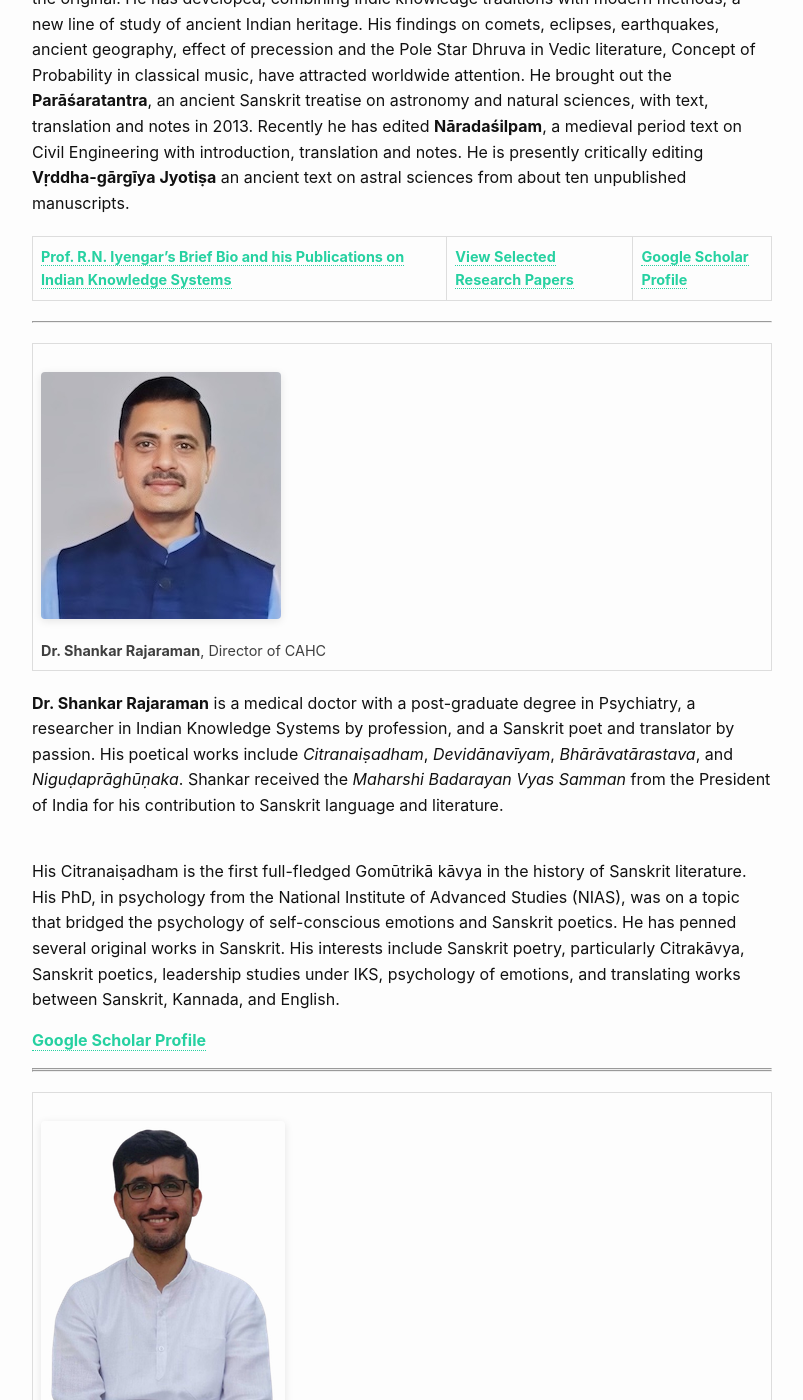
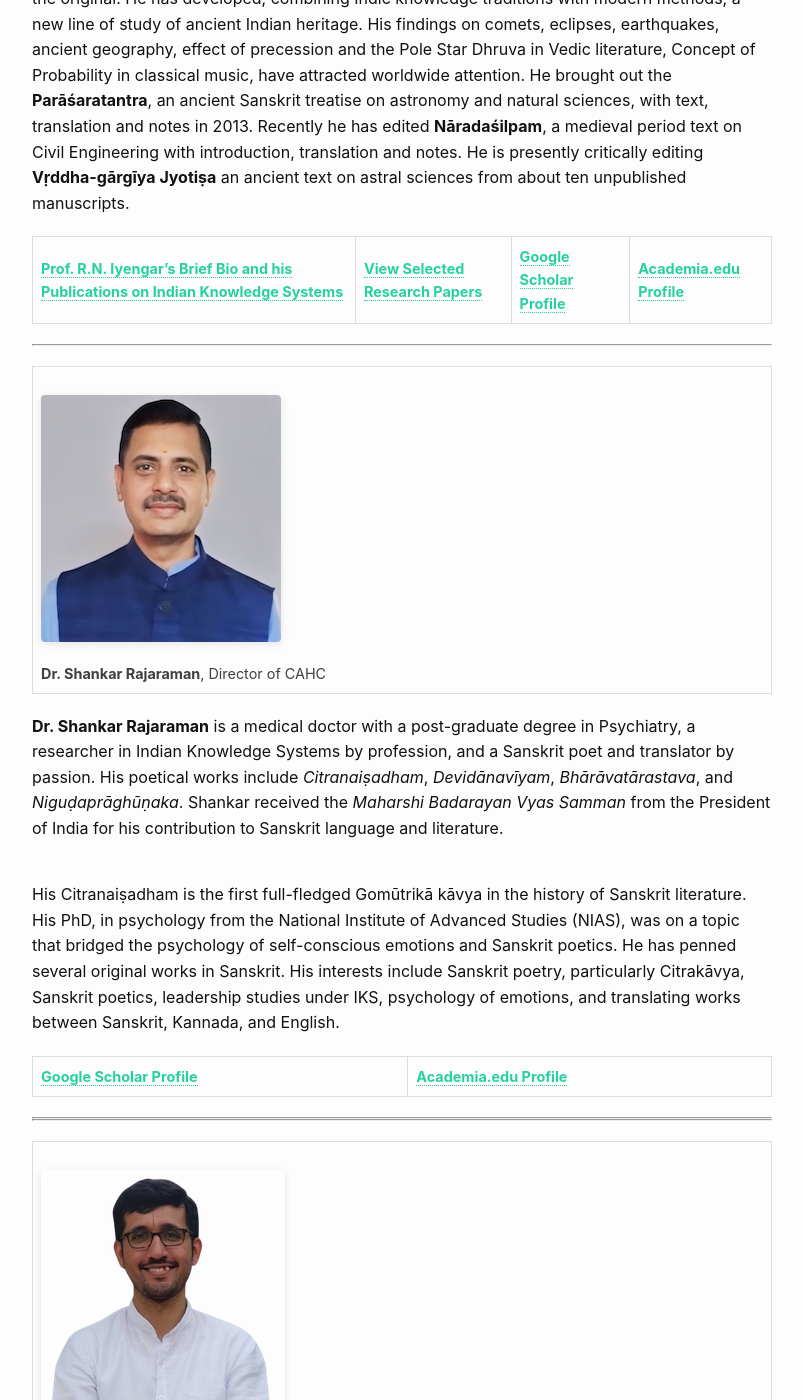
Before and after one commit to cahcblr/cahcblr.github.io, a Jekyll site: the page built from p72_rni.md, in a window 1280 px wide and 1400 px high, scrolled down 1079 px. Shown: the whole window, without its empty margins (238-1041 px from the left). Built offline with Jekyll 4.4.1, drawn with Linux system fonts in a browser that asks for light colours; some of the changed text lies outside the part shown.

Commit message:
docs: Update Jain University URL and add Academia.edu profiles for several members.

```diff
--- a/p72_rni.md
+++ b/p72_rni.md
@@ -7,14 +7,14 @@ permalink: /people/
 |:-:|------------|
 | ![RNI](../assets/rni.jpg)<br>**Professor&nbsp;Rangachar&nbsp;Narayana&nbsp;Iyengar**,<br> Distinguished Professor and Mentor of CAHC |
 
-Prof RNI is the Director  of the Center for Ancient History and Culture (CAHC) at the [Jain University](https://en.wikipedia.org/wiki/Jain_University) since 2012 and is actively working on research in the areas of Indian Knowledge Systems including the History of Science in India.
+Prof RNI is the Director  of the Center for Ancient History and Culture (CAHC) at the [Jain University](https://www.jainuniversity.ac.in/) since 2012 and is actively working on research in the areas of Indian Knowledge Systems including the History of Science in India.
 
 Professor R. N. Iyengar B.E., M.Sc(Eng).,Ph.D., (b. 1943) is renowned for his contributions to Earthquake Engineering, Random Vibrations, Mathematical Modeling, Structural Dynamics and Nonlinear Systems. As faculty at the Indian Institute of Science from 1969 till his retirement in 2005 as KSIDC Chair Professor in Civil Engineering, Iyengar has published 200 technical papers, reports, general articles and books. He is **Fellow of the Indian National Academy of Engineering, Indian Academy of Science, National Academy of Science** and the Alexander von Humboldt Foundation, Germany. He held the Distinguished Schmidt Chair at the Florida Atlantic University, USA in 1995. He was Director of CBRI-CSIR (1994-2000); Raja Ramanna Fellow of Dept. of Atomic Energy (2005-10). After establishing the Centre for Disaster Mitigation with a unique Fire Research Lab, he is currently Distinguished Emeritus Professor and the Director of the Centre for Ancient History & Culture at the Jain University, Bangalore.
 
 Brought up in a family of Sanskrit scholars, Professor Iyengar received initial training in Sanskrit studies in the traditional way. This has propelled him to become an avid reader of ancient texts in the original. He has developed, combining Indic knowledge traditions with modern methods, a new line of study of ancient Indian heritage. His findings on comets, eclipses, earthquakes, ancient geography, effect of precession and the Pole Star Dhruva in Vedic literature, Concept of Probability in classical music, have attracted worldwide attention. He brought out the **Parāśaratantra**, an ancient Sanskrit treatise on astronomy and natural sciences, with text, translation and notes in 2013. Recently he has edited **Nāradaśilpam**, a medieval period text on Civil Engineering with introduction, translation and notes. He is presently critically editing **Vṛddha-gārgīya Jyotiṣa** an ancient text on astral sciences from about ten unpublished manuscripts.
 
 
-**[Prof. R.N. Iyengar's Brief Bio and his Publications on Indian Knowledge Systems ](../assets/rni.pdf)** | **[View Selected Research Papers](/papers/)** | **[Google Scholar Profile](https://scholar.google.co.in/citations?user=KISAL2oAAAAJ&hl=en)**
+**[Prof. R.N. Iyengar's Brief Bio and his Publications on Indian Knowledge Systems ](../assets/rni.pdf)** | **[View Selected Research Papers](/papers/)** | **[Google Scholar Profile](https://scholar.google.co.in/citations?user=KISAL2oAAAAJ&hl=en)** | **[Academia.edu Profile](https://jainuniversity.academia.edu/RNIyengar)**
 
 ---
 
@@ -25,7 +25,7 @@ Brought up in a family of Sanskrit scholars, Professor Iyengar received initial
 
 His Citranaiṣadham is the first full-fledged Gomūtrikā kāvya in the history of Sanskrit literature. His PhD, in psychology from the National Institute of Advanced Studies (NIAS), was on a topic that bridged the psychology of self-conscious emotions and Sanskrit poetics. He has penned several original works in Sanskrit. His interests include Sanskrit poetry, particularly Citrakāvya, Sanskrit poetics, leadership studies under IKS, psychology of emotions, and translating works between Sanskrit, Kannada, and English.
 
-**[Google Scholar Profile](https://scholar.google.com/citations?hl=en&user=yZ2TrakAAAAJ)**
+**[Google Scholar Profile](https://scholar.google.com/citations?hl=en&user=yZ2TrakAAAAJ)** | **[Academia.edu Profile](https://independent.academia.edu/RajaramanShankar)**
 
 ---
 <!-- ---
@@ -44,7 +44,7 @@ Researching on planetary paths, perioidicity and other information in pre-siddha
 
 |:-|:------------|
 | ![Hari](../assets/hari-2025.png)<br>**R S Hariharan**, Assistant Professor |
-**Dr. R S Hariharan** has a background in science and technology with experience in research, linguistics, and industry. His work explores Sanskrit literature and India’s civilisational and scientific thought. |
+**Dr. R S Hariharan** has a background in science and technology with experience in research, linguistics, and industry. His work explores Sanskrit literature and India’s civilisational and scientific thought. <br><br>**[Academia.edu Profile](https://independent.academia.edu/RSHariharan2)**|
 
 ---
 
@@ -62,13 +62,13 @@ Assist in the manuscript collation, translation and editing activities and maint
 
 |:-|:------------|
 | ![Warija](../assets/warija.jpg)<br>**Warija Adiga** , Associate |
- A researcher involved in study of ancient Sanskrit manuscripts and shastras. She has published several Sanskrit articles/ stories in Sanskrit magazines like Sambhashana Sandesha and Sanskrit Bhavitavyam.  She has  presented a couple of papers at All India Sanskrit Conference and BVP Conference. She has also summarised the proceedings of BVP conference (Udupi) and All India Oriental Centennial Conference (Nagpur) in the form of books. Some of her articles have been published by Indica and Ethics Asia journal as well.|
+ A researcher involved in study of ancient Sanskrit manuscripts and shastras. She has published several Sanskrit articles/ stories in Sanskrit magazines like Sambhashana Sandesha and Sanskrit Bhavitavyam.  She has  presented a couple of papers at All India Sanskrit Conference and BVP Conference. She has also summarised the proceedings of BVP conference (Udupi) and All India Oriental Centennial Conference (Nagpur) in the form of books. Some of her articles have been published by Indica and Ethics Asia journal as well. <br><br>**[Academia.edu Profile](https://independent.academia.edu/WarijaAdiga)**|
 
 ---
 
 |:-:|------------|
 | ![Sunder](../assets/sunder-2022.png)<br>**Sunder Chakravarty** , Associate |
-Develop computer programs and models to validate and infer astronomical and other observational information in ancient text . |
+Develop computer programs and models to validate and infer astronomical and other observational information in ancient text . <br><br>**[Academia.edu Profile](https://jainuniversity.academia.edu/SunderChakravarty)**|
 
 <!-- ---
 
```
